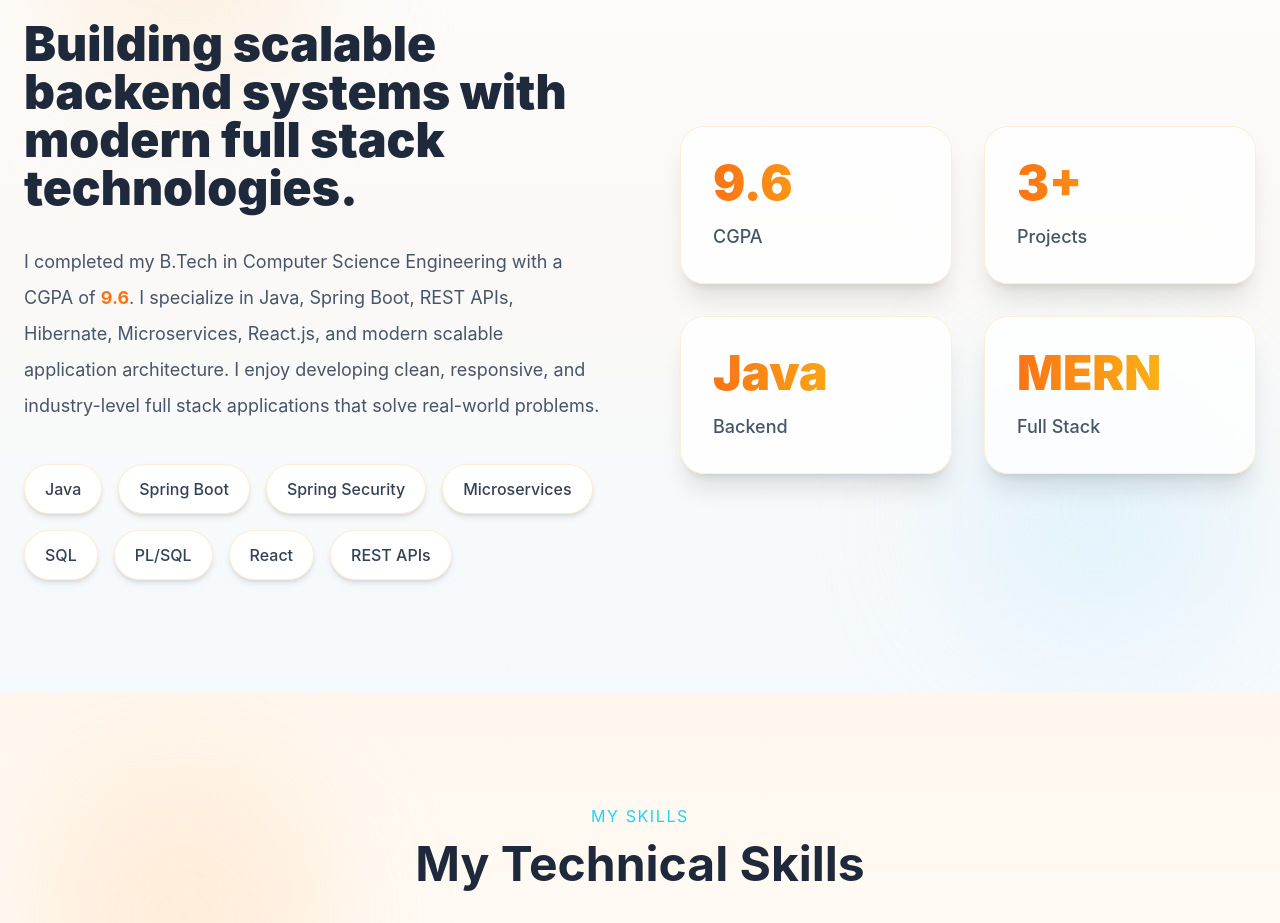
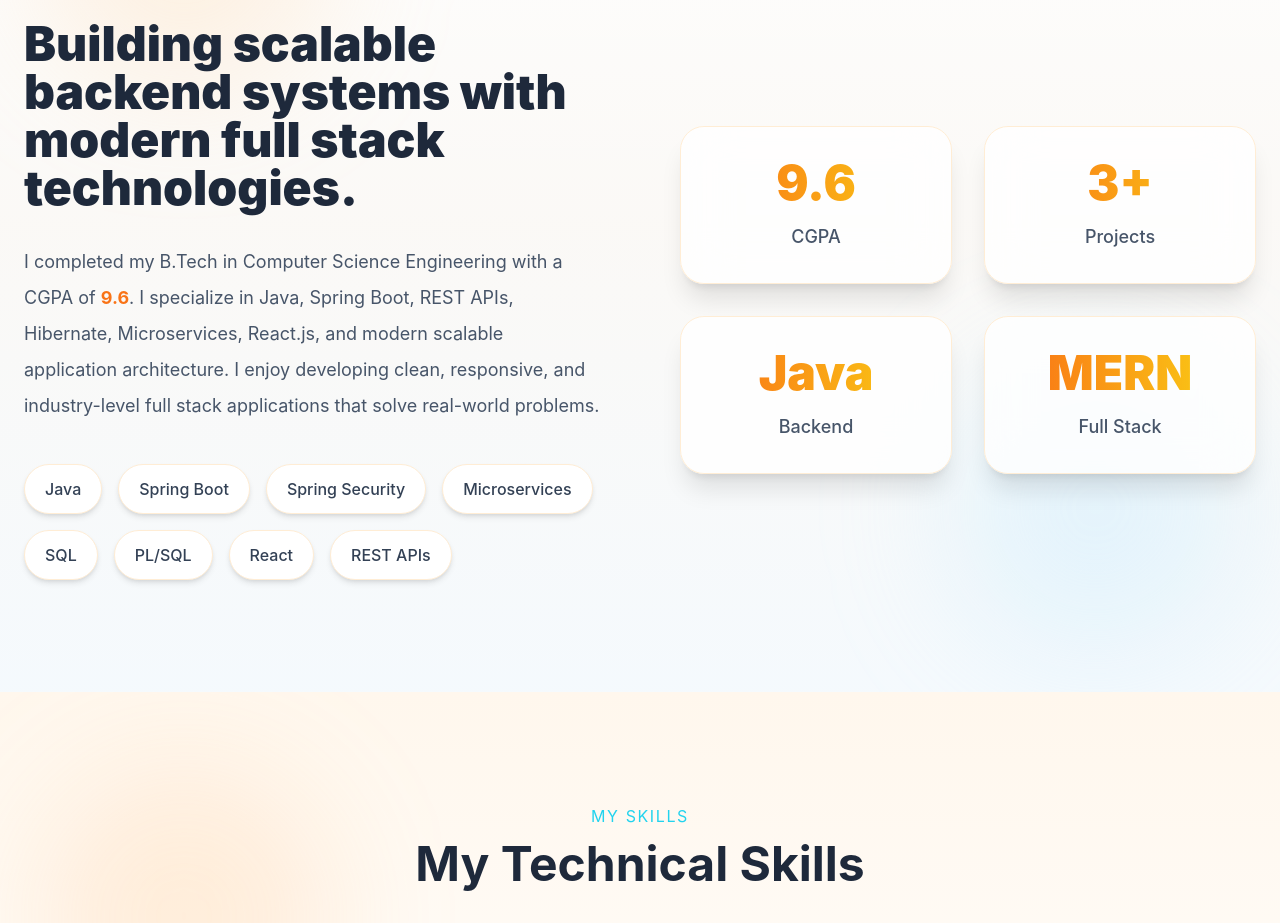
Before and after one commit to Omkar-Kamreddi/portfolio-web, a React (Vite) app in the folder client/: page / in a window 1280 px wide. Shown: the part 1040-1963 px from the top of the page. Built offline with nearby package versions, Linux system fonts and the light colour scheme; no server answers.

Commit message:
removed custom variant

```diff
--- a/client/src/sections/About/About.jsx
+++ b/client/src/sections/About/About.jsx
@@ -8,23 +8,23 @@ function About() {
 
     <section
       id="about"
-      className="py-28 px-6 bg-gradient-to-b from-white via-orange-50/40 to-sky-50/40 relative overflow-hidden"
+      className="relative px-6 overflow-hidden py-28 bg-gradient-to-b from-white via-orange-50/40 to-sky-50/40"
     >
 
       {/* BACKGROUND GLOW */}
 
-      <div className="absolute top-10 left-10 w-72 h-72 bg-orange-200/30 blur-3xl rounded-full"></div>
+      <div className="absolute rounded-full top-10 left-10 w-72 h-72 bg-orange-200/30 blur-3xl"></div>
 
-      <div className="absolute bottom-10 right-10 w-72 h-72 bg-sky-200/30 blur-3xl rounded-full"></div>
+      <div className="absolute rounded-full bottom-10 right-10 w-72 h-72 bg-sky-200/30 blur-3xl"></div>
 
-      <div className="max-w-7xl mx-auto relative z-10">
+      <div className="relative z-10 mx-auto max-w-7xl">
 
         <SectionTitle
           title="About Me"
           subtitle="Introduction"
         />
 
-        <div className="grid lg:grid-cols-2 gap-20 items-center">
+        <div className="grid items-center gap-20 lg:grid-cols-2">
 
           {/* LEFT CONTENT */}
 
@@ -35,14 +35,14 @@ function About() {
             viewport={{ once:true }}
           >
 
-            <h3 className="text-4xl md:text-5xl font-black leading-tight text-slate-800 mb-8">
+            <h3 className="mb-8 text-4xl font-black leading-tight md:text-5xl text-slate-800">
 
               Building scalable backend systems
               with modern full stack technologies.
 
             </h3>
 
-            <p className="text-slate-600 leading-9 text-lg">
+            <p className="text-lg leading-9 text-slate-600">
 
               I completed my B.Tech in Computer Science Engineering
               with a CGPA of <span className="font-bold text-orange-500">9.6</span>.
@@ -61,35 +61,35 @@ function About() {
 
             <div className="flex flex-wrap gap-4 mt-10">
 
-              <span className="px-5 py-3 rounded-full bg-white border border-orange-100 shadow-md text-slate-700 font-medium">
+              <span className="px-5 py-3 font-medium bg-white border border-orange-100 rounded-full shadow-md text-slate-700">
                 Java
               </span>
 
-              <span className="px-5 py-3 rounded-full bg-white border border-orange-100 shadow-md text-slate-700 font-medium">
+              <span className="px-5 py-3 font-medium bg-white border border-orange-100 rounded-full shadow-md text-slate-700">
                 Spring Boot
               </span>
 
-              <span className="px-5 py-3 rounded-full bg-white border border-orange-100 shadow-md text-slate-700 font-medium">
+              <span className="px-5 py-3 font-medium bg-white border border-orange-100 rounded-full shadow-md text-slate-700">
                 Spring Security
               </span>
 
-              <span className="px-5 py-3 rounded-full bg-white border border-orange-100 shadow-md text-slate-700 font-medium">
+              <span className="px-5 py-3 font-medium bg-white border border-orange-100 rounded-full shadow-md text-slate-700">
                 Microservices
               </span>
 
-              <span className="px-5 py-3 rounded-full bg-white border border-orange-100 shadow-md text-slate-700 font-medium">
+              <span className="px-5 py-3 font-medium bg-white border border-orange-100 rounded-full shadow-md text-slate-700">
                 SQL
               </span>
 
-              <span className="px-5 py-3 rounded-full bg-white border border-orange-100 shadow-md text-slate-700 font-medium">
+              <span className="px-5 py-3 font-medium bg-white border border-orange-100 rounded-full shadow-md text-slate-700">
                 PL/SQL
               </span>
 
-              <span className="px-5 py-3 rounded-full bg-white border border-orange-100 shadow-md text-slate-700 font-medium">
+              <span className="px-5 py-3 font-medium bg-white border border-orange-100 rounded-full shadow-md text-slate-700">
                 React
               </span>
 
-              <span className="px-5 py-3 rounded-full bg-white border border-orange-100 shadow-md text-slate-700 font-medium">
+              <span className="px-5 py-3 font-medium bg-white border border-orange-100 rounded-full shadow-md text-slate-700">
                 REST APIs
               </span>
 
@@ -104,18 +104,18 @@ function About() {
             whileInView={{ opacity:1, y:0 }}
             transition={{ duration:0.8 }}
             viewport={{ once:true }}
-            className="grid grid-cols-2 gap-8"
+            className="grid grid-cols-2 gap-5 sm:gap-8"
           >
 
             {/* CARD 1 */}
 
-            <div className="bg-white/80 backdrop-blur-xl border border-orange-100 rounded-3xl p-8 shadow-xl hover:-translate-y-2 transition duration-300">
+            <div className="p-5 overflow-hidden text-center transition duration-300 border border-orange-100 shadow-xl bg-white/80 backdrop-blur-xl rounded-3xl sm:p-8 hover:-translate-y-2">
 
-              <h4 className="text-5xl font-black bg-gradient-to-r from-orange-500 to-yellow-400 bg-clip-text text-transparent mb-4">
+              <h4 className="mb-4 text-4xl font-black text-transparent sm:text-5xl bg-gradient-to-r from-orange-500 to-yellow-400 bg-clip-text">
                 9.6
               </h4>
 
-              <p className="text-slate-600 text-lg font-medium">
+              <p className="text-base font-medium text-slate-600 sm:text-lg">
                 CGPA
               </p>
 
@@ -123,13 +123,13 @@ function About() {
 
             {/* CARD 2 */}
 
-            <div className="bg-white/80 backdrop-blur-xl border border-orange-100 rounded-3xl p-8 shadow-xl hover:-translate-y-2 transition duration-300">
+            <div className="p-5 overflow-hidden text-center transition duration-300 border border-orange-100 shadow-xl bg-white/80 backdrop-blur-xl rounded-3xl sm:p-8 hover:-translate-y-2">
 
-              <h4 className="text-5xl font-black bg-gradient-to-r from-orange-500 to-yellow-400 bg-clip-text text-transparent mb-4">
+              <h4 className="mb-4 text-4xl font-black text-transparent sm:text-5xl bg-gradient-to-r from-orange-500 to-yellow-400 bg-clip-text">
                 3+
               </h4>
 
-              <p className="text-slate-600 text-lg font-medium">
+              <p className="text-base font-medium text-slate-600 sm:text-lg">
                 Projects
               </p>
 
@@ -137,13 +137,13 @@ function About() {
 
             {/* CARD 3 */}
 
-            <div className="bg-white/80 backdrop-blur-xl border border-orange-100 rounded-3xl p-8 shadow-xl hover:-translate-y-2 transition duration-300">
+            <div className="p-5 overflow-hidden text-center transition duration-300 border border-orange-100 shadow-xl bg-white/80 backdrop-blur-xl rounded-3xl sm:p-8 hover:-translate-y-2">
 
-              <h4 className="text-5xl font-black bg-gradient-to-r from-orange-500 to-yellow-400 bg-clip-text text-transparent mb-4">
+              <h4 className="mb-4 text-3xl font-black text-transparent break-words sm:text-5xl bg-gradient-to-r from-orange-500 to-yellow-400 bg-clip-text">
                 Java
               </h4>
 
-              <p className="text-slate-600 text-lg font-medium">
+              <p className="text-base font-medium text-slate-600 sm:text-lg">
                 Backend
               </p>
 
@@ -151,13 +151,13 @@ function About() {
 
             {/* CARD 4 */}
 
-            <div className="bg-white/80 backdrop-blur-xl border border-orange-100 rounded-3xl p-8 shadow-xl hover:-translate-y-2 transition duration-300">
+            <div className="p-5 overflow-hidden text-center transition duration-300 border border-orange-100 shadow-xl bg-white/80 backdrop-blur-xl rounded-3xl sm:p-8 hover:-translate-y-2">
 
-              <h4 className="text-5xl font-black bg-gradient-to-r from-orange-500 to-yellow-400 bg-clip-text text-transparent mb-4">
+              <h4 className="mb-4 text-3xl font-black text-transparent break-words sm:text-5xl bg-gradient-to-r from-orange-500 to-yellow-400 bg-clip-text">
                 MERN
               </h4>
 
-              <p className="text-slate-600 text-lg font-medium">
+              <p className="text-base font-medium text-slate-600 sm:text-lg">
                 Full Stack
               </p>
 
```
